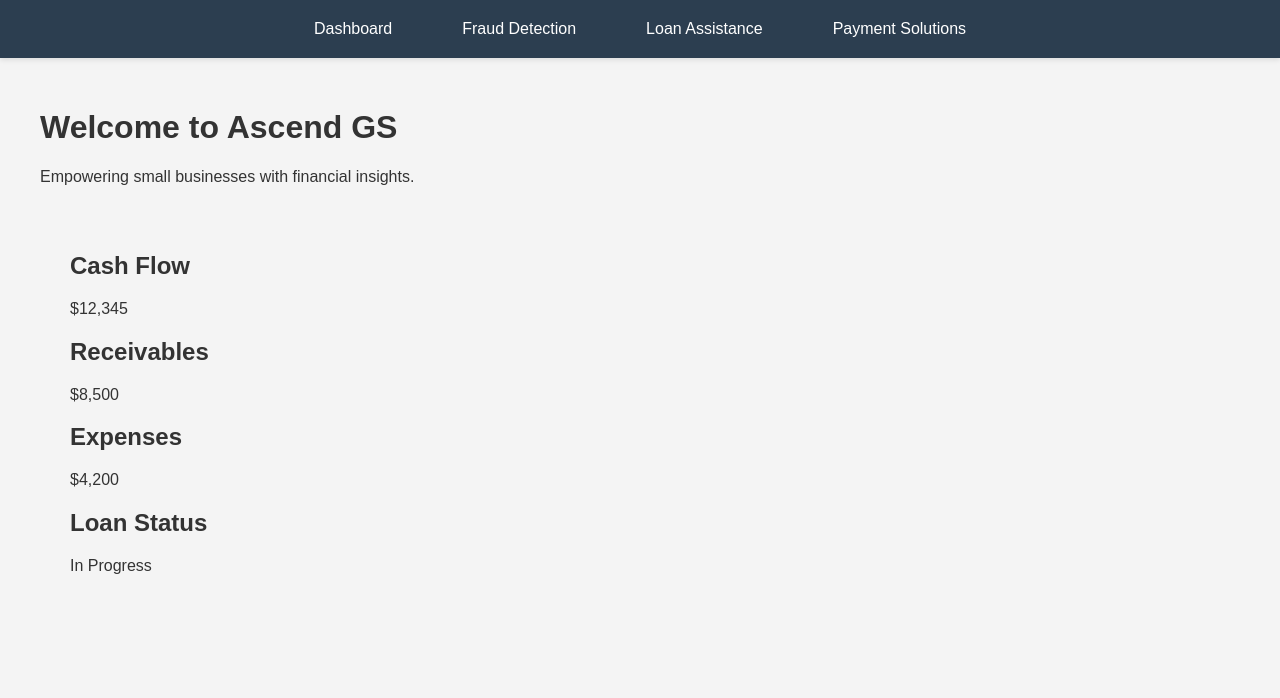
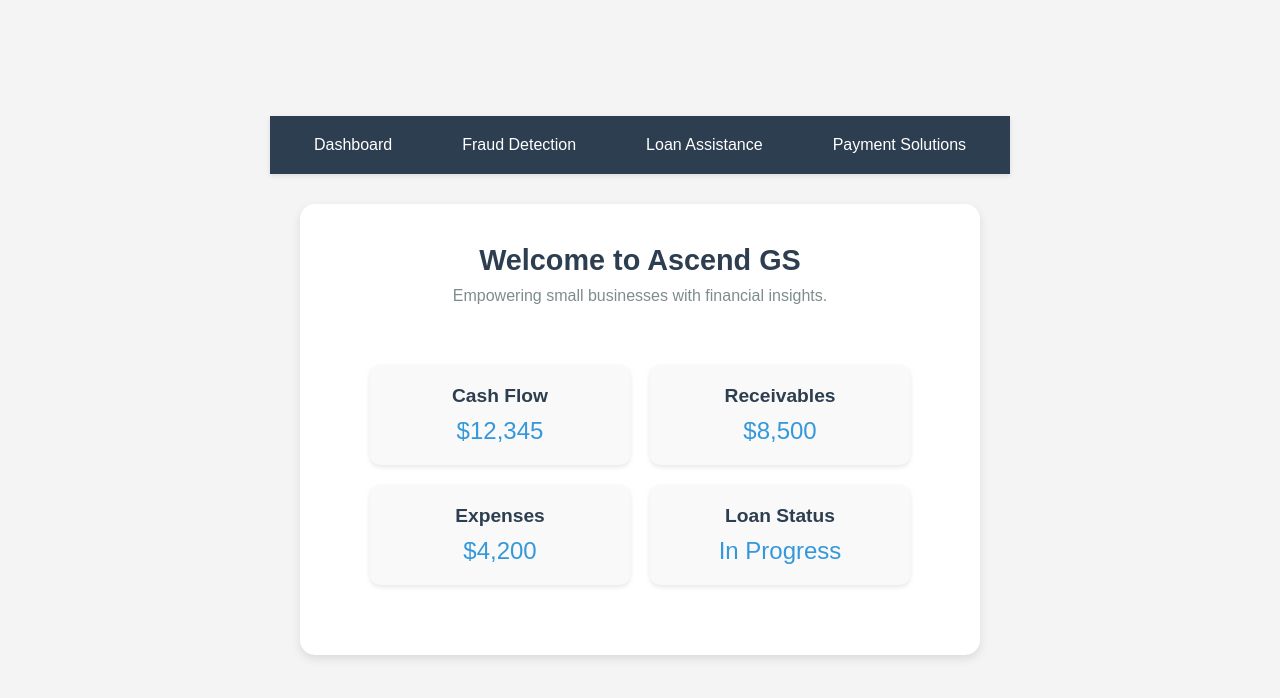
Before and after one commit to pranavn21/ascend-dev, a React (Create React App) app: page / in a window 1280 px wide. Shown: the top 698 px of the page. Built offline with nearby package versions, Linux system fonts and the light colour scheme.

Commit message:
dashbaord looks like tapiwalla

```diff
--- a/src/components/Dashboard/Dashboard.css
+++ b/src/components/Dashboard/Dashboard.css
@@ -0,0 +1,72 @@
+/* General Reset and Global Styling */
+body {
+    margin: 0;
+    padding: 0;
+    font-family: 'Arial', sans-serif;
+    background-color: #f4f4f4;
+    display: flex;
+    justify-content: center;
+    align-items: center;
+    height: 100vh;
+  }
+
+  /* Dashboard Layout */
+  .dashboard {
+    background: white;
+    padding: 40px;
+    border-radius: 15px;
+    box-shadow: 0 4px 10px rgba(0, 0, 0, 0.1);
+    max-width: 600px;
+    width: 100%;
+  }
+
+  /* Header Styling */
+  .header {
+    text-align: center;
+    margin-bottom: 30px;
+  }
+
+  .header h1 {
+    font-size: 1.8rem;
+    color: #2c3e50;
+    margin: 0;
+  }
+
+  .header p {
+    font-size: 1rem;
+    color: #7f8c8d;
+    margin: 10px 0 0;
+  }
+
+  /* Content Section */
+  .content {
+    display: grid;
+    grid-template-columns: repeat(auto-fit, minmax(200px, 1fr));
+    gap: 20px;
+  }
+
+  .card {
+    background: #f9f9f9;
+    border-radius: 10px;
+    box-shadow: 0 2px 5px rgba(0, 0, 0, 0.1);
+    padding: 20px;
+    text-align: center;
+    transition: transform 0.3s, box-shadow 0.3s;
+  }
+
+  .card h2 {
+    font-size: 1.2rem;
+    color: #2c3e50;
+    margin: 0;
+  }
+
+  .card p {
+    font-size: 1.5rem;
+    color: #3498db;
+    margin: 10px 0 0;
+  }
+
+  .card:hover {
+    transform: scale(1.05);
+    box-shadow: 0 4px 10px rgba(0, 0, 0, 0.2);
+  }
--- a/src/components/Dashboard/Dashboard.js
+++ b/src/components/Dashboard/Dashboard.js
@@ -1,10 +1,9 @@
 import React from "react";
-
+import './Dashboard.css'
 const Dashboard = () => {
   return (
+
     <div className="dashboard">
-
-
 
       {/* Main Content */}
       <div className="main-content">
```
